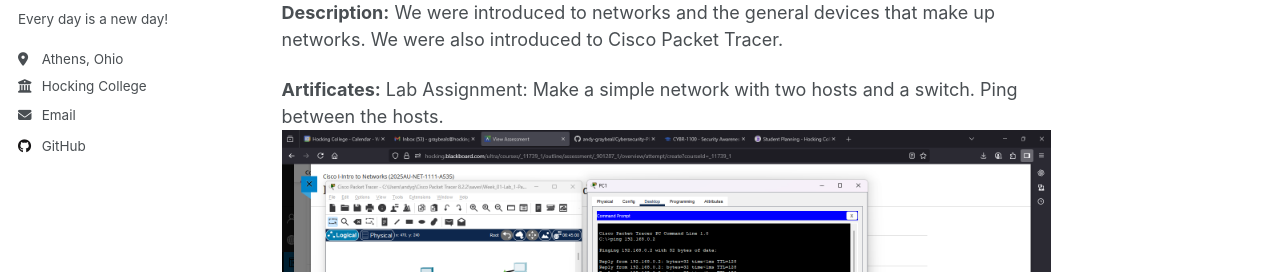
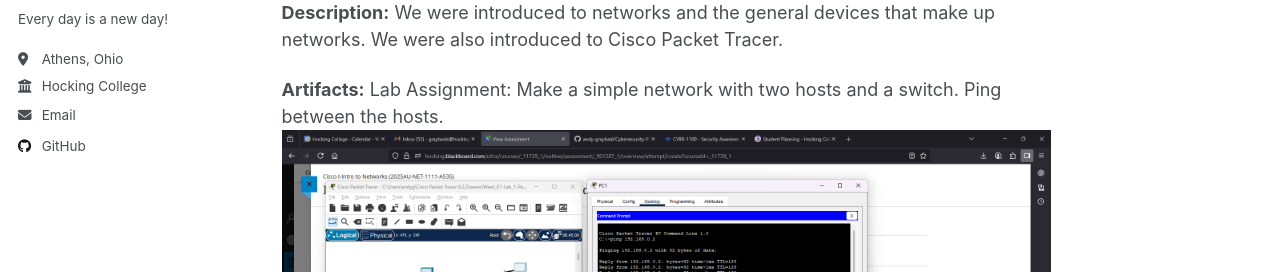
Before and after one commit to andy-graybeal/andy-graybeal.github.io, a Jekyll site: the page built from _portfolio/net-1111-cisco-1-intro-to-networks.md, in a window 1280 px wide and 1400 px high. Shown: the part 322-594 px from the top of the window. Built offline with Jekyll 4.4.1, drawn with Linux system fonts in a browser that asks for light colours; a script that is not in the unit is left out; some of the changed text lies outside the part shown.

Commit message:
Update net-1111-cisco-1-intro-to-networks.md

```diff
--- a/_portfolio/net-1111-cisco-1-intro-to-networks.md
+++ b/_portfolio/net-1111-cisco-1-intro-to-networks.md
@@ -10,7 +10,7 @@ collection: portfolio
 **Description:**
 We were introduced to networks and the general devices that make up networks.  We were also introduced to Cisco Packet Tracer.
 
-**Artificates:**
+**Artifacts:**
 Lab Assignment: Make a simple network with two hosts and a switch.  Ping between the hosts.
 <img src='/images/Week_01-NET-1111-Cisco_Packet_Tracer.png'>
 
@@ -30,7 +30,7 @@ I haven't used AI yet this course.
 
 **Description:**
 
-**Artificates:**
+**Artifacts:**
 
 **Reflection:**
 
```
